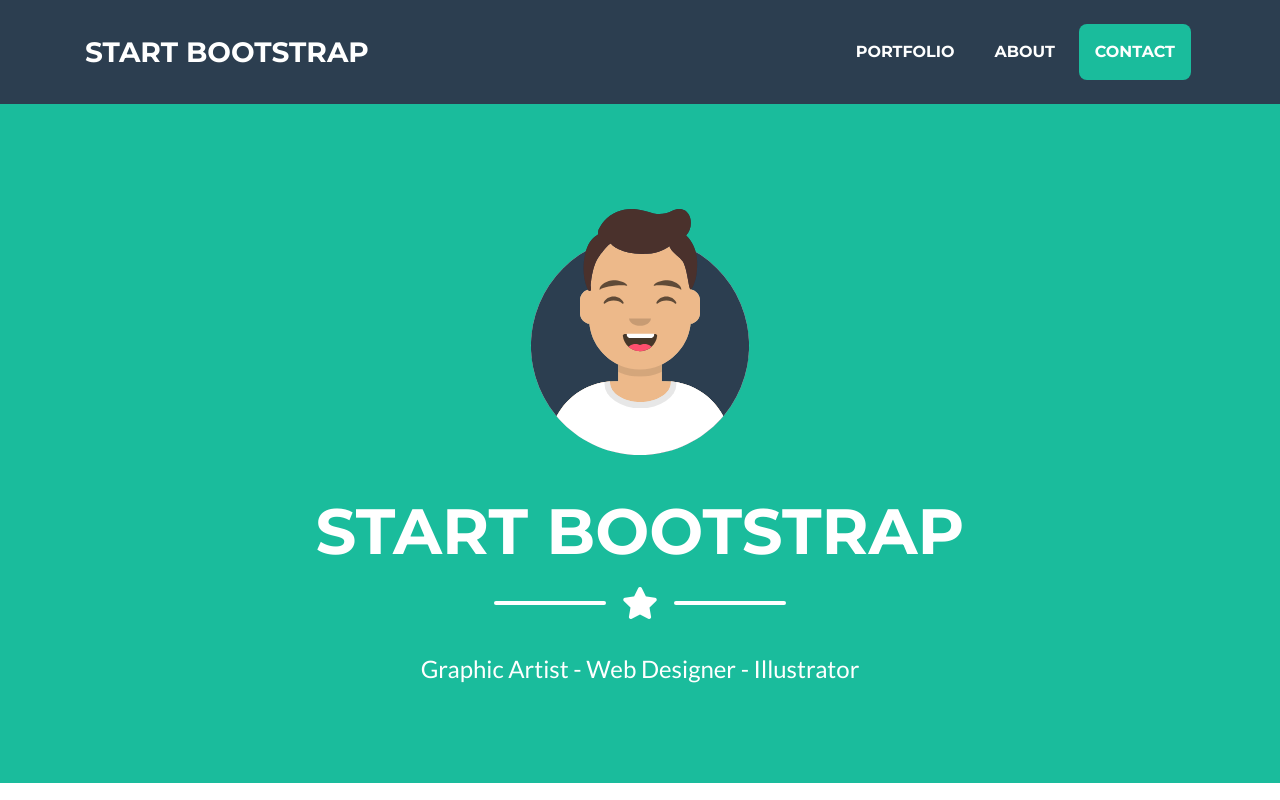
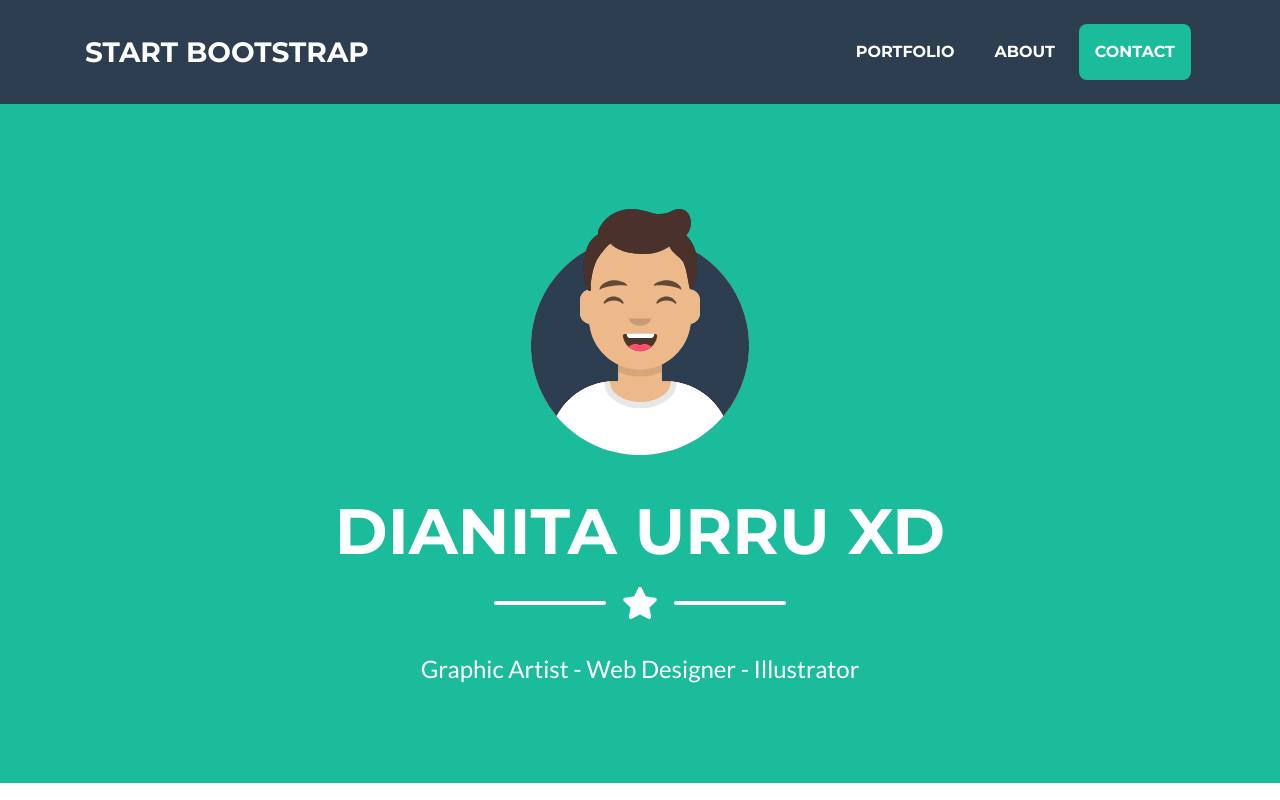
Before and after one commit to valentinaus99/valentinaus99.github.io, a website with bundled scripts: page index.html in a window 1280 px wide. Shown: the top 800 px of the page. Built offline with nearby package versions, Linux system fonts and the light colour scheme.

Commit message:
ACTUALIZO INDEX

```diff
--- a/index.html
+++ b/index.html
@@ -54,7 +54,7 @@
       <img class="masthead-avatar mb-5" src="img/avataaars.svg" alt="">
 
       <!-- Masthead Heading -->
-      <h1 class="masthead-heading text-uppercase mb-0">Start Bootstrap</h1>
+      <h1 class="masthead-heading text-uppercase mb-0">Dianita Urru xd</h1>
 
       <!-- Icon Divider -->
       <div class="divider-custom divider-light">
```
